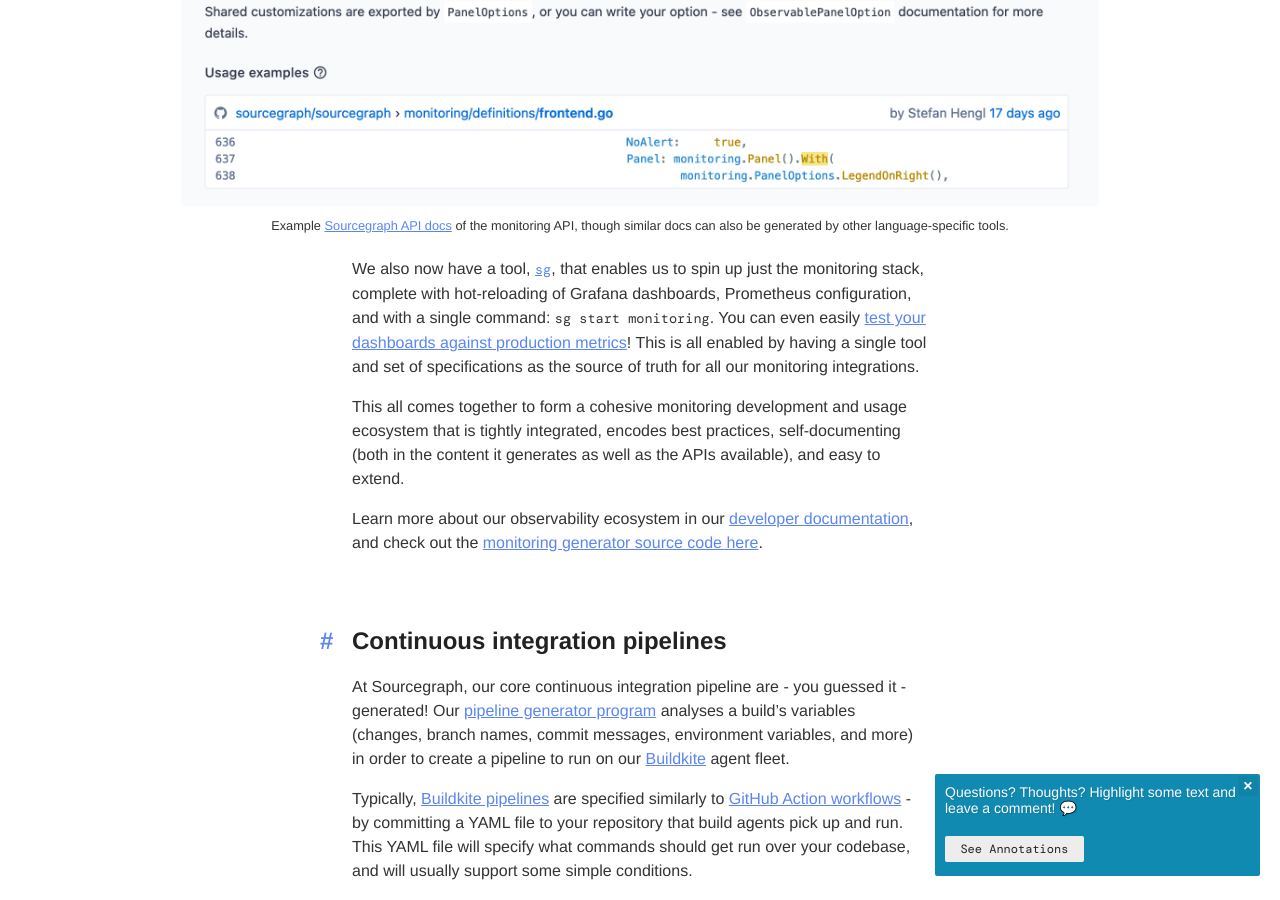
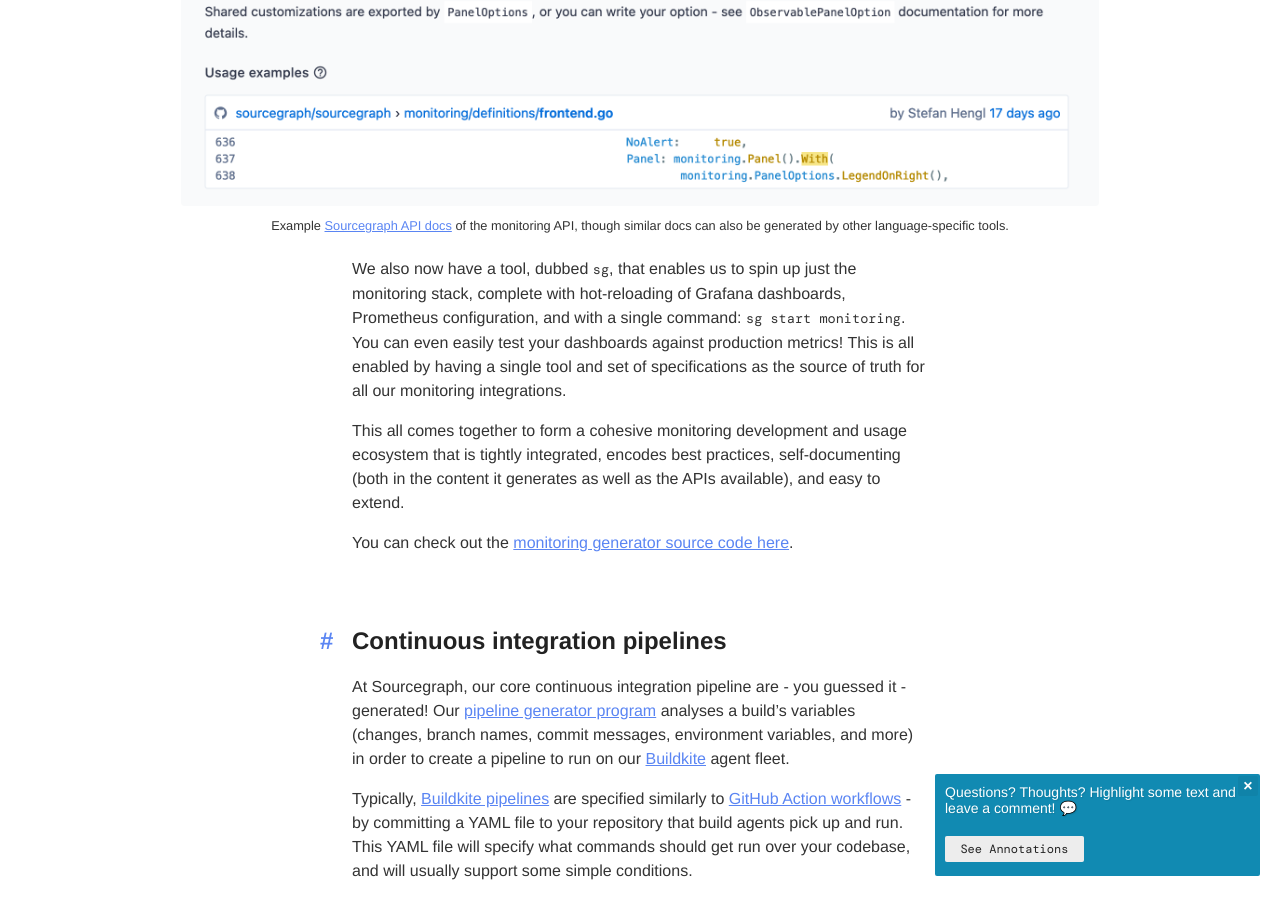
Before and after one commit to bobheadxi/bobheadxi.github.io, a Jekyll site: the page built from content/_posts/2022-2-20-self-documenting-self-updating.md, in a window 1280 px wide and 900 px high, scrolled down 5655 px. Built offline with Jekyll 4.4.1, drawn with Linux system fonts in a browser that asks for light colours; nearby versions of some CDN libraries; emoji names are drawn with the system emoji font; some web fonts are replaced; a style sheet for code colours, icons or effects is not loaded; some of the changed text lies outside the part shown.

Commit message:
remove dead links

```diff
--- a/content/_posts/2022-2-20-self-documenting-self-updating.md
+++ b/content/_posts/2022-2-20-self-documenting-self-updating.md
@@ -180,11 +180,11 @@
     </figcaption>
 </figure>
 
-We also now have a tool, [`sg`](https://docs.sourcegraph.com/dev/background-information/sg), that enables us to spin up just the monitoring stack, complete with hot-reloading of Grafana dashboards, Prometheus configuration, and with a single command: `sg start monitoring`. You can even easily [test your dashboards against production metrics](https://docs.sourcegraph.com/dev/how-to/monitoring_local_dev#grafana)! This is all enabled by having a single tool and set of specifications as the source of truth for all our monitoring integrations.
+We also now have a tool, dubbed `sg`, that enables us to spin up just the monitoring stack, complete with hot-reloading of Grafana dashboards, Prometheus configuration, and with a single command: `sg start monitoring`. You can even easily test your dashboards against production metrics! This is all enabled by having a single tool and set of specifications as the source of truth for all our monitoring integrations.
 
 This all comes together to form a cohesive monitoring development and usage ecosystem that is tightly integrated, encodes best practices, self-documenting (both in the content it generates as well as the APIs available), and easy to extend.
 
-Learn more about our observability ecosystem in our [developer documentation](https://docs.sourcegraph.com/dev/background-information/observability), and check out the [monitoring generator source code here](https://sourcegraph.com/github.com/sourcegraph/sourcegraph-public-snapshot/-/blob/monitoring/monitoring).
+You can check out the [monitoring generator source code here](https://sourcegraph.com/github.com/sourcegraph/sourcegraph-public-snapshot/-/blob/monitoring/monitoring).
 
 <br />
 
@@ -498,7 +498,7 @@
 
 So now we have generated pipelines, documentation about them, the capability to extend pipeline specifications with additional feature like tracing, _and_ tooling that is integrated and automatically kept in sync with pipeline specifications - all derived from a single source of truth!
 
-Learn more about our continuous integration ecosystem in our [developer documentation](https://docs.sourcegraph.com/dev/background-information/continuous_integration), and check out the [pipeline generator source code here](https://sourcegraph.com/github.com/sourcegraph/sourcegraph-public-snapshot/-/tree/enterprise/dev/ci).
+You can check out the [pipeline generator source code here](https://sourcegraph.com/github.com/sourcegraph/sourcegraph-public-snapshot/-/tree/enterprise/dev/ci).
 
 <br />
 
```
Also changed, not shown: other parts of content/_posts/2022-2-20-self-documenting-self-updating.md (+1 -1 lines), content/_experience/2020-5-7-sourcegraph-intern.md (+3 -3 lines), content/_posts/2020-06-21-docker-sidecar.md (+2 -2 lines), content/_posts/2022-10-10-investing-in-development-of-devx.md (+1 -1 lines), content/_posts/2022-4-10-extending-search.md (+2 -2 lines).
